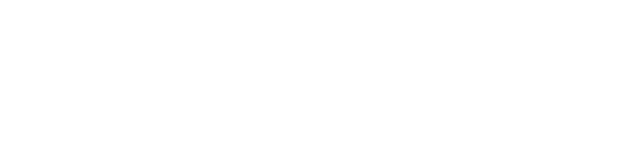
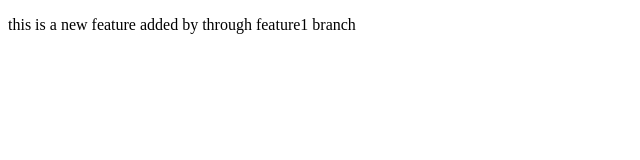
Before and after one commit to sangyapucharankumar/addedlocalrepoforsecondtime, a plain HTML site: page index.html in a window 1280 px wide. Shown: the whole page, without its empty margins (0-640 px from the left). Drawn offline with Linux system fonts and the light colour scheme.

Commit message:
added new feature using feature1.

```diff
--- a/index.html
+++ b/index.html
@@ -7,5 +7,7 @@
 </head>
 <body>
 
+    <p>this is a new feature added by through feature1 branch</p>
+
 </body>
 </html>
```
